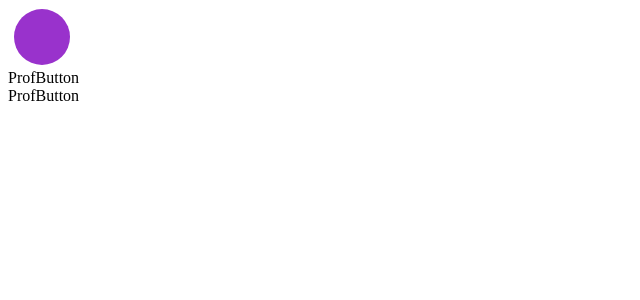
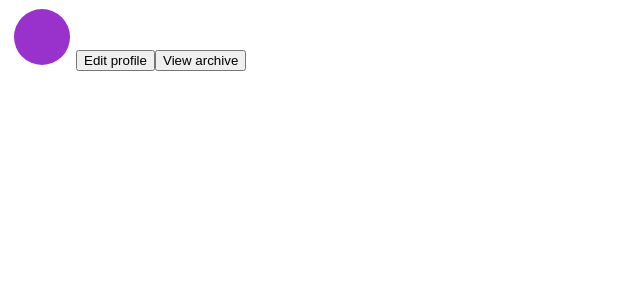
Before and after one commit to gtstarnes/InstaReact, a React (Vite) app: page / in a window 1280 px wide. Shown: the top 300 px of the page, without its empty margins (0-640 px from the left). Built offline with nearby package versions, Linux system fonts and the light colour scheme.

Commit message:
finished button

```diff
--- a/src/components/ProfButton.tsx
+++ b/src/components/ProfButton.tsx
@@ -1,8 +1,12 @@
+import './profButton.css'
 
+type Props = {
+    text: string
+}
 
-const ProfButton = () => {
+const ProfButton = ({text}:Props) => {
   return (
-    <div>ProfButton</div>
+    <button>{text}</button>
   )
 }
 
```
